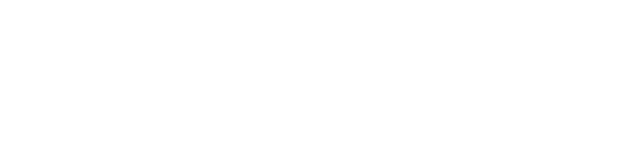
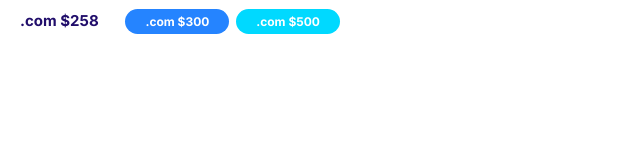
Before and after one commit to ABELAtumbee/Ymil, a plain HTML site: page index.html in a window 1280 px wide. Shown: the whole page, without its empty margins (0-640 px from the left). Drawn offline with Linux system fonts and the light colour scheme.

Commit message:
Creating a badge

```diff
--- a/index.html
+++ b/index.html
@@ -13,5 +13,9 @@
       rel="stylesheet"
     />
   </head>
-  <body></body>
+  <body>
+    <span class="badge">.com $258</span>
+    <span class="badge badge--small badge--primary">.com $300</span>
+    <span class="badge badge--small badge--secondary">.com $500</span>
+  </body>
 </html>
--- a/styles/style.css
+++ b/styles/style.css
@@ -79,3 +79,36 @@ a {
     font-size: 1.5rem;
   }
 }
+
+/* BADGE */
+.badge {
+  border-radius: 20px;
+  color: var(--color-heading);
+  font-size: 2rem;
+  font-weight: 600;
+  padding: 0.5rem 2rem;
+  white-space: nowrap;
+}
+
+.badge--small {
+  font-size: 1.6rem;
+  color: #fff;
+}
+
+.badge--primary {
+  background: var(--color-primary);
+}
+
+.badge--secondary {
+  background: var(--color-secondary);
+}
+
+@media screen and (min-width: 1024px) {
+  .badge {
+    font-size: 1.5rem;
+  }
+
+  .badge--small {
+    font-size: 1.2rem;
+  }
+}
```
Also changed, not shown: components/badge.html (added, +3 -0 lines).
